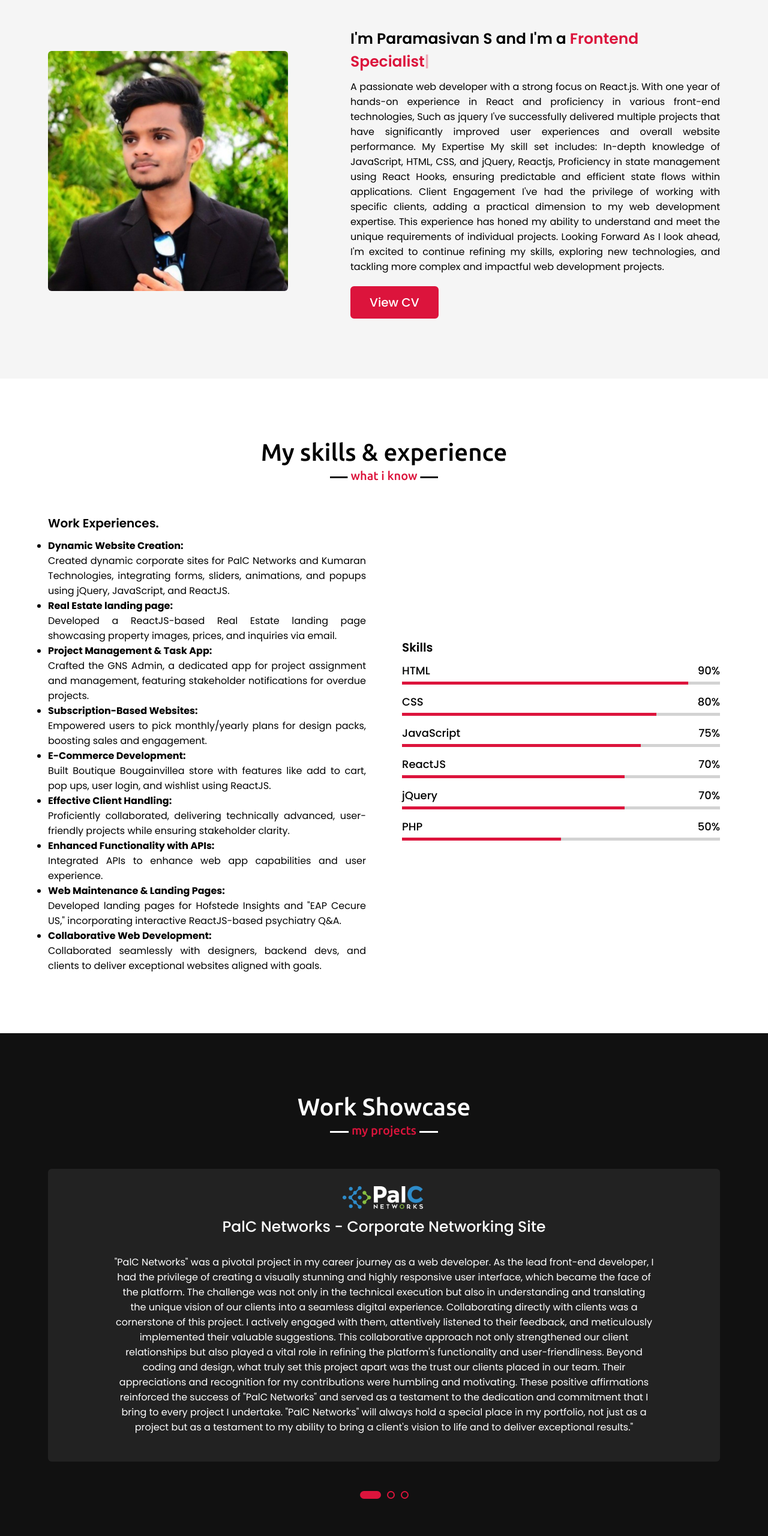
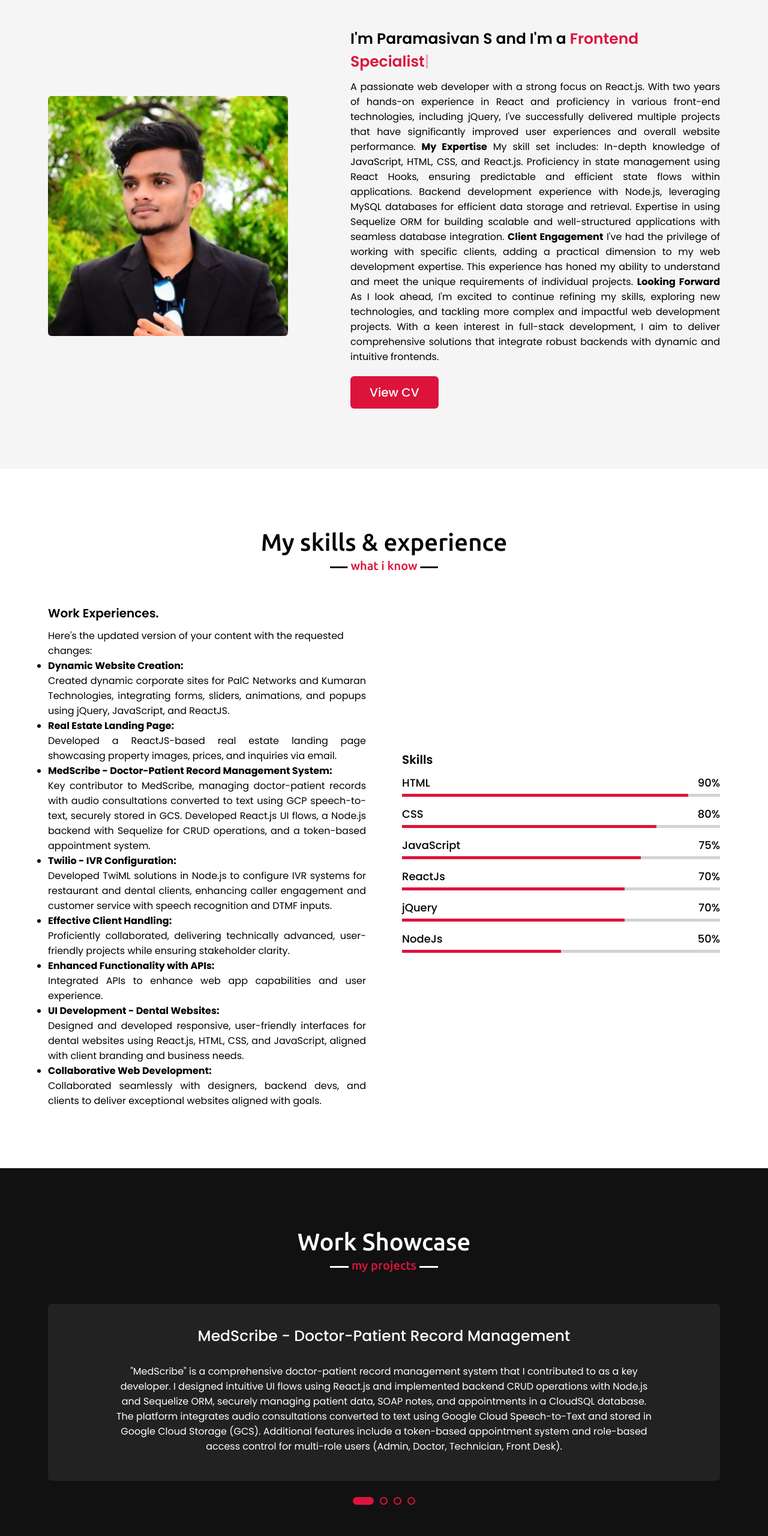
Before and after one commit to bammas/my-portfolio, a plain HTML site: page index.html in a window 1280 px wide. Shown: the part 980-3540 px from the top of the page at 60% size. Drawn offline with nearby package versions, Linux system fonts and the light colour scheme.

Commit message:
Update index.html

```diff
--- a/index.html
+++ b/index.html
@@ -2,18 +2,23 @@
 <!-- Created By Webdevelopment657 -->
 <html lang="en">
   <head>
-    <meta charset="UTF-8">
-    <meta name="viewport" content="width=device-width, initial-scale=1.0">
+    <meta charset="UTF-8" />
+    <meta name="viewport" content="width=device-width, initial-scale=1.0" />
     <title>Personal Portfolio Website</title>
-    <link rel="stylesheet" href="style.css">
-    <link rel="stylesheet" href="https://cdnjs.cloudflare.com/ajax/libs/font-awesome/5.15.3/css/all.min.css"/>
+    <link rel="stylesheet" href="style.css" />
+    <link
+      rel="stylesheet"
+      href="https://cdnjs.cloudflare.com/ajax/libs/font-awesome/5.15.3/css/all.min.css"
+    />
     <script src="https://code.jquery.com/jquery-3.5.1.min.js"></script>
     <script src="https://cdnjs.cloudflare.com/ajax/libs/typed.js/2.0.11/typed.min.js"></script>
     <script src="https://cdnjs.cloudflare.com/ajax/libs/waypoints/4.0.1/jquery.waypoints.min.js"></script>
     <script src="https://cdnjs.cloudflare.com/ajax/libs/OwlCarousel2/2.3.4/owl.carousel.min.js"></script>
-    <link rel="apple-touch-icon" href="path/to/apple-touch-icon.png">
-    <link rel="stylesheet" href="https://cdnjs.cloudflare.com/ajax/libs/OwlCarousel2/2.3.4/assets/owl.carousel.min.css"/>
-
+    <link rel="apple-touch-icon" href="path/to/apple-touch-icon.png" />
+    <link
+      rel="stylesheet"
+      href="https://cdnjs.cloudflare.com/ajax/libs/OwlCarousel2/2.3.4/assets/owl.carousel.min.css"
+    />
   </head>
   <body>
     <div class="scroll-up-btn">
@@ -21,7 +26,9 @@
     </div>
     <nav class="navbar">
       <div class="max-width">
-            <div class="logo"><a href="#">Portfo<span>lio.</span></a></div>
+        <div class="logo">
+          <a href="#">Portfo<span>lio.</span></a>
+        </div>
         <ul class="menu">
           <li><a href="#home" class="menu-btn">Home</a></li>
           <li><a href="#about" class="menu-btn">About</a></li>
@@ -53,27 +60,43 @@
         <h2 class="title">About me</h2>
         <div class="about-content">
           <div class="column left">
-                    <img src="images/myprofile.png" alt="">
+            <img src="images/myprofile.png" alt="" />
           </div>
           <div class="column right">
-                    <div class="text">I'm Paramasivan S and I'm a <span class="typing-2"></span></div>
-                    <p>A passionate web developer with a strong focus on React.js.
-                        With one year of hands-on experience in React and proficiency in various front-end technologies, Such as jquery
-                        I've successfully delivered multiple projects that have significantly improved user experiences and overall website performance.
+            <div class="text">
+              I'm Paramasivan S and I'm a <span class="typing-2"></span>
+            </div>
+            <p>
+              A passionate web developer with a strong focus on React.js. With
+              two years of hands-on experience in React and proficiency in
+              various front-end technologies, including jQuery, I've
+              successfully delivered multiple projects that have significantly
+              improved user experiences and overall website performance.
+              <strong>My Expertise</strong>
 
-                        My Expertise
+              My skill set includes: In-depth knowledge of JavaScript, HTML,
+              CSS, and React.js. Proficiency in state management using React
+              Hooks, ensuring predictable and efficient state flows within
+              applications. Backend development experience with Node.js,
+              leveraging MySQL databases for efficient data storage and
+              retrieval. Expertise in using Sequelize ORM for building scalable
+              and well-structured applications with seamless database
+              integration.
+              <strong>Client Engagement</strong>
 
-                        My skill set includes:
+              I've had the privilege of working with specific clients, adding a
+              practical dimension to my web development expertise. This
+              experience has honed my ability to understand and meet the unique
+              requirements of individual projects.
 
-                        In-depth knowledge of JavaScript, HTML, CSS, and jQuery, Reactjs,
-                        Proficiency in state management using React Hooks, ensuring predictable and efficient state flows within applications.
-                        Client Engagement
+              <strong>Looking Forward</strong>
 
-                        I've had the privilege of working with specific clients, adding a practical dimension to my web development expertise. This experience has honed my ability to understand and meet the unique requirements of individual projects.
-
-                        Looking Forward
-
-                        As I look ahead, I'm excited to continue refining my skills, exploring new technologies, and tackling more complex and impactful web development projects.
+              As I look ahead, I'm excited to continue refining my skills,
+              exploring new technologies, and tackling more complex and
+              impactful web development projects. With a keen interest in
+              full-stack development, I aim to deliver comprehensive solutions
+              that integrate robust backends with dynamic and intuitive
+              frontends.
             </p>
             <a href="images/Paramasivan_S_CV.pdf" target="_blank">View CV</a>
           </div>
@@ -121,45 +144,76 @@
         <div class="skills-content">
           <div class="column left">
             <div class="text">Work Experiences.</div>
+
+            Here's the updated version of your content with the requested
+            changes:
+
             <ul>
               <li>
                 <strong>Dynamic Website Creation:</strong>
-                          <p>Created dynamic corporate sites for PalC Networks and Kumaran Technologies, integrating forms, sliders, animations, and popups using jQuery, JavaScript, and ReactJS.</p>
+                <p>
+                  Created dynamic corporate sites for PalC Networks and Kumaran
+                  Technologies, integrating forms, sliders, animations, and
+                  popups using jQuery, JavaScript, and ReactJS.
+                </p>
               </li>
               <li>
-                          <strong>Real Estate landing page:</strong>
-                          <p>Developed a ReactJS-based Real Estate landing page showcasing property images, prices, and inquiries via email.</p>
+                <strong>Real Estate Landing Page:</strong>
+                <p>
+                  Developed a ReactJS-based real estate landing page showcasing
+                  property images, prices, and inquiries via email.
+                </p>
               </li>
               <li>
-                          <strong>Project Management & Task App:</strong>
-                          <p>Crafted the GNS Admin, a dedicated app for project assignment and management, featuring stakeholder notifications for overdue projects.</p>
+                <strong
+                  >MedScribe - Doctor-Patient Record Management System:</strong
+                >
+                <p>
+                  Key contributor to MedScribe, managing doctor-patient records
+                  with audio consultations converted to text using GCP
+                  speech-to-text, securely stored in GCS. Developed React.js UI
+                  flows, a Node.js backend with Sequelize for CRUD operations,
+                  and a token-based appointment system.
+                </p>
               </li>
               <li>
-                          <strong>Subscription-Based Websites:</strong>
-                          <p>Empowered users to pick monthly/yearly plans for design packs, boosting sales and engagement.</p>
-                        </li>
-                        <li>
-                          <strong>E-Commerce Development:</strong>
-                          <p>Built Boutique Bougainvillea store with features like add to cart, pop ups, user login, and wishlist using ReactJS.</p>
+                <strong>Twilio - IVR Configuration:</strong>
+                <p>
+                  Developed TwiML solutions in Node.js to configure IVR systems
+                  for restaurant and dental clients, enhancing caller engagement
+                  and customer service with speech recognition and DTMF inputs.
+                </p>
               </li>
               <li>
                 <strong>Effective Client Handling:</strong>
-                          <p>Proficiently collaborated, delivering technically advanced, user-friendly projects while ensuring stakeholder clarity.</p>
+                <p>
+                  Proficiently collaborated, delivering technically advanced,
+                  user-friendly projects while ensuring stakeholder clarity.
+                </p>
               </li>
               <li>
                 <strong>Enhanced Functionality with APIs:</strong>
-                          <p>Integrated APIs to enhance web app capabilities and user experience.</p>
+                <p>
+                  Integrated APIs to enhance web app capabilities and user
+                  experience.
+                </p>
               </li>
               <li>
-                          <strong>Web Maintenance & Landing Pages:</strong>
-                          <p>Developed landing pages for Hofstede Insights and "EAP Cecure US," incorporating interactive ReactJS-based psychiatry Q&A.</p>
+                <strong>UI Development - Dental Websites:</strong>
+                <p>
+                  Designed and developed responsive, user-friendly interfaces
+                  for dental websites using React.js, HTML, CSS, and JavaScript,
+                  aligned with client branding and business needs.
+                </p>
               </li>
               <li>
                 <strong>Collaborative Web Development:</strong>
-                          <p>Collaborated seamlessly with designers, backend devs, and clients to deliver exceptional websites aligned with goals.</p>
+                <p>
+                  Collaborated seamlessly with designers, backend devs, and
+                  clients to deliver exceptional websites aligned with goals.
+                </p>
               </li>
             </ul>
-
           </div>
           <div class="column right">
             <div class="text">Skills</div>
@@ -187,7 +241,7 @@
 
             <div class="bars">
               <div class="info">
-                            <span>ReactJS</span>
+                <span>ReactJs</span>
                 <span>70%</span>
               </div>
               <div class="line mysql"></div>
@@ -201,7 +255,7 @@
             </div>
             <div class="bars">
               <div class="info">
-                            <span>PHP</span>
+                <span>NodeJs</span>
                 <span>50%</span>
               </div>
               <div class="line php"></div>
@@ -218,54 +272,78 @@
         <div class="carousel owl-carousel">
           <div class="card">
             <div class="box">
-                        <img src="images/palc.png" alt="">
-                        <div class="text">PalC Networks - Corporate Networking Site</div>
-
-                        <p>"PalC Networks" was a pivotal project in my career journey as a web developer. As the lead front-end developer, I had the privilege of creating a visually stunning and highly responsive user interface, which became the face of the platform. The challenge was not only in the technical execution but also in understanding and translating the unique vision of our clients into a seamless digital experience.
-
-                            Collaborating directly with clients was a cornerstone of this project. I actively engaged with them, attentively listened to their feedback, and meticulously implemented their valuable suggestions. This collaborative approach not only strengthened our client relationships but also played a vital role in refining the platform's functionality and user-friendliness.
-
-                            Beyond coding and design, what truly set this project apart was the trust our clients placed in our team. Their appreciations and recognition for my contributions were humbling and motivating. These positive affirmations reinforced the success of "PalC Networks" and served as a testament to the dedication and commitment that I bring to every project I undertake.
-
-                            "PalC Networks" will always hold a special place in my portfolio, not just as a project but as a testament to my ability to bring a client's vision to life and to deliver exceptional results."
-
+              <div class="text">
+                MedScribe - Doctor-Patient Record Management
+              </div>
+              <p>
+                "MedScribe" is a comprehensive doctor-patient record management
+                system that I contributed to as a key developer. I designed
+                intuitive UI flows using React.js and implemented backend CRUD
+                operations with Node.js and Sequelize ORM, securely managing
+                patient data, SOAP notes, and appointments in a CloudSQL
+                database. The platform integrates audio consultations converted
+                to text using Google Cloud Speech-to-Text and stored in Google
+                Cloud Storage (GCS). Additional features include a token-based
+                appointment system and role-based access control for multi-role
+                users (Admin, Doctor, Technician, Front Desk).
               </p>
             </div>
           </div>
           <div class="card">
             <div class="box">
-                        <img src="images/bougain.png" alt="">
-                        <div class="text">Boutique Bougainvillea - Ecommerce Website</div>
-                        <p>"Boutique Bougainvillea" representing a comprehensive ecommerce website where I played a pivotal role in the front-end development. This project was a blend of creativity and technical proficiency, aimed at providing users with a seamless shopping experience.
-
-                            As the primary front-end developer, I meticulously crafted the website's user interface using a stack of technologies that included jQuery, JavaScript, CSS, and HTML. My focus was on delivering a visually appealing, responsive, and user-friendly design that enhanced the overall shopping experience.
-
-                            The complexity of an ecommerce platform necessitated effective state management, which I achieved through the implementation of React.js.
-
-                            Additionally, I integrated external APIs to enrich the user experience. This involved fetching and displaying dynamic data, such as product information and pricing, in real-time.
-
-                            "Boutique Bougainvillea" represents my ability to tackle complex web development projects with a focus on user experience, aesthetics, and functionality.
-                             It serves as a evidence of my proficiency in front-end technologies, state management, and API integrations."
-
+              <div class="text">
+                Twilio IVR Configuration - Interactive Voice Response System
+              </div>
+              <p>
+                I developed robust IVR systems for restaurant and dental clients
+                using TwiML and Node.js. The IVR system supports speech
+                recognition and DTMF inputs, enabling interactive caller
+                engagement and efficient customer service. This project involved
+                configuring welcome prompts, call routing, and input handling,
+                enhancing client communication channels.
               </p>
             </div>
           </div>
           <div class="card">
             <div class="box">
-                        <img src="images/gnslogo.png" alt="">
-                        <div class="text">GNS Admin Panel - Project Management</div>
-                        <p>The "GNS Admin Panel" is a dynamic web application I developed for streamlined
-                             project assignment and precise service tracking. Combining jQuery, React, HTML, and CSS, I optimized administrative
-                              workflows and ensured uninterrupted client services.</p>
-
-    <p>My role included crafting a user-friendly interface,
-        employing React.js for efficient state management, and the admin panel features user registration and login functionalities, manage their information. The system dynamically displays data in tables,
-         providing a seamless experience for administrators.
+              <img src="images/palc.png" alt="" />
+              <div class="text">PalC Networks - Corporate Networking Site</div>
+              <p>
+                "PalC Networks" was a pivotal project in my career journey as a
+                web developer. As the lead front-end developer, I created a
+                visually stunning, highly responsive user interface. I
+                collaborated with clients, incorporating feedback to refine the
+                platform's functionality and user-friendliness. This project
+                solidified my ability to bring a client's vision to life and
+                deliver exceptional results.
               </p>
-
             </div>
           </div>
-
+          <!-- <div class="card">
+              <div class="box">
+                <img src="images/bougain.png" alt="" />
+                <div class="text">Boutique Bougainvillea - Ecommerce Website</div>
+                <p>
+                  "Boutique Bougainvillea" is a feature-rich ecommerce platform showcasing my proficiency in front-end development.
+                  I crafted a responsive and visually appealing UI using React.js, HTML, CSS, and JavaScript.
+                  The platform integrates external APIs for real-time data display, enhancing the shopping experience.
+                </p>
+              </div>
+            </div> -->
+          <div class="card">
+            <div class="box">
+              <img src="images/gnslogo.png" alt="" />
+              <div class="text">GNS Admin Panel - Project Management</div>
+              <p>
+                The "GNS Admin Panel" is a dynamic web application for
+                streamlined project assignment and precise service tracking. I
+                developed the admin panel using React.js for efficient state
+                management and built features such as user registration, login
+                functionalities, and dynamic data tables for an optimized admin
+                experience.
+              </p>
+            </div>
+          </div>
         </div>
       </div>
     </section>
@@ -273,7 +351,6 @@
     <!-- contact section start -->
     <section class="contact" id="contact">
       <div class="max-width">
-
         <div class="contact-content">
           <div class="column left">
             <div class="icons">
@@ -296,23 +373,37 @@
                 <div class="info">
                   <div class="head">Email</div>
                   <div class="sub-title">bammas05@gmail.com</div>
-
                 </div>
               </div>
               <div class="text" style="padding: 20px 0px;">Social media</div>
-                        <a href="https://www.naukri.com/mnjuser/profile?id=&altresid" style="padding: 0px 10px;" target="_blank">
-                            <i class="fas fa-briefcase fa-2x"></i> <!-- Naukri icon -->
+              <a
+                href="https://www.naukri.com/mnjuser/profile?id=&altresid"
+                style="padding: 0px 10px;"
+                target="_blank"
+              >
+                <i class="fas fa-briefcase fa-2x"></i>
+                <!-- Naukri icon -->
               </a>
-                        <a href="https://profile.indeed.com/" style="padding: 0px 10px;" target="_blank">
-                            <i class="fas fa-building fa-2x"></i> <!-- Indeed icon -->
+              <a
+                href="https://profile.indeed.com/"
+                style="padding: 0px 10px;"
+                target="_blank"
+              >
+                <i class="fas fa-building fa-2x"></i>
+                <!-- Indeed icon -->
               </a>
-                        <a href="https://www.linkedin.com/in/paramasivan-s-88022523a/" style="padding: 0px 10px;" target="_blank">
-                            <i class="fab fa-linkedin fa-2x"></i> <!-- LinkedIn icon -->
+              <a
+                href="https://www.linkedin.com/in/paramasivan-s-88022523a/"
+                style="padding: 0px 10px;"
+                target="_blank"
+              >
+                <i class="fab fa-linkedin fa-2x"></i>
+                <!-- LinkedIn icon -->
               </a>
             </div>
           </div>
           <div class="column right">
-                    <img src="images/contactus.png">
+            <img src="images/contactus.png" />
 
             <!--<form action="#">
                         <div class="fields">
@@ -340,7 +431,14 @@
 
     <!-- footer section start -->
     <footer>
-        <span>Created By <a>Paramasivan S</a> | <span class="far fa-copyright"></span> <script>document.write(new Date().getFullYear())</script> All rights reserved.</span>
+      <span
+        >Created By <a>Paramasivan S</a> |
+        <span class="far fa-copyright"></span>
+        <script>
+          document.write(new Date().getFullYear());
+        </script>
+        All rights reserved.</span
+      >
     </footer>
 
     <script src="script.js"></script>
```
Lines whose indentation alone changed are shown as unchanged.
